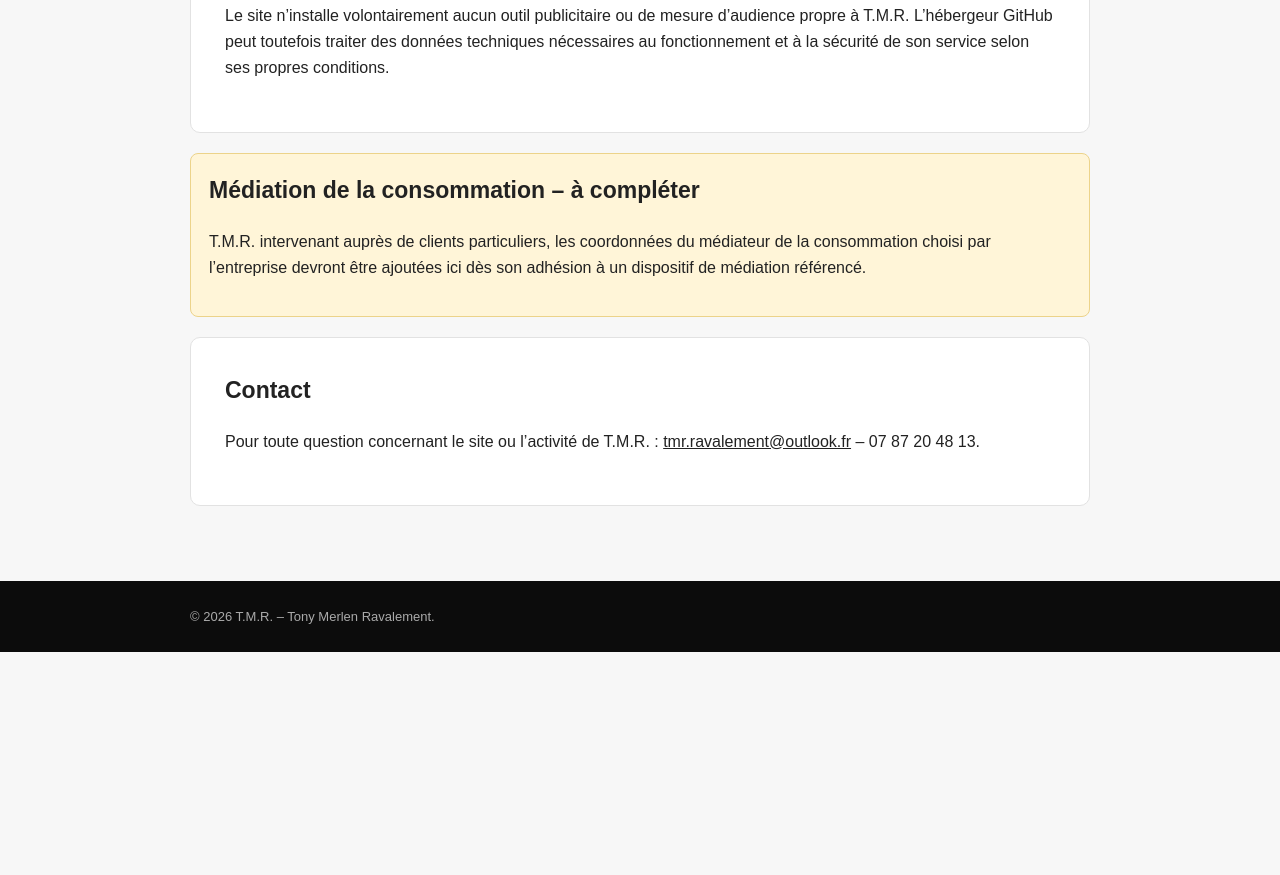
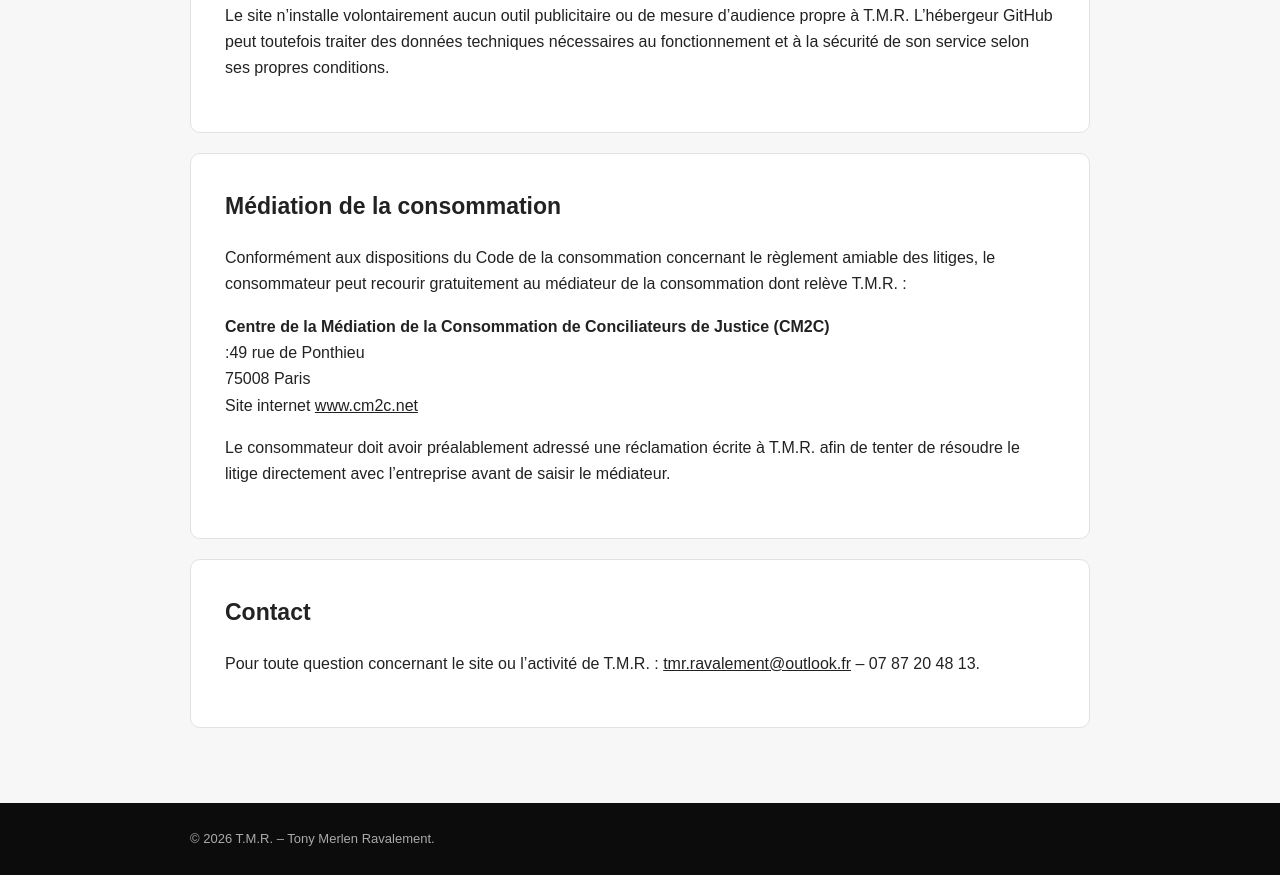
Before and after one commit to tmrravalement-cell/T.M.R-ravalement-, a plain HTML site: page mentions-legales.html in a window 1280 px wide. Shown: the part 2191-3066 px from the top of the page. Before the commit the page ends 2843 px from the top, so only its background shows below. Drawn offline with Linux system fonts and the light colour scheme.

Commit message:
Update mentions-legales.html

```diff
--- a/mentions-legales.html
+++ b/mentions-legales.html
@@ -78,11 +78,26 @@
 <p>Le site n’installe volontairement aucun outil publicitaire ou de mesure d’audience propre à T.M.R. L’hébergeur GitHub peut toutefois traiter des données techniques nécessaires au fonctionnement et à la sécurité de son service selon ses propres conditions.</p>
 </div>
 
-<div class="box warn">
-<h2>Médiation de la consommation – à compléter</h2>
-<p>T.M.R. intervenant auprès de clients particuliers, les coordonnées du médiateur de la consommation choisi par l’entreprise devront être ajoutées ici dès son adhésion à un dispositif de médiation référencé.</p>
+<div class="box">
+  <h2>Médiation de la consommation</h2>
+  <p>
+    Conformément aux dispositions du Code de la consommation concernant le règlement amiable des litiges,
+    le consommateur peut recourir gratuitement au médiateur de la consommation dont relève T.M.R. :
+  </p>
+
+  <p>
+    <strong>Centre de la Médiation de la Consommation de Conciliateurs de Justice (CM2C)</strong><br>
+ :49 rue de Ponthieu<br>
+    75008 Paris<br>
+    Site internet
+ <a href="https://www.cm2c.net/" target="_blank" rel="noopener">www.cm2c.net</a>
+  </p>
+
+  <p>
+    Le consommateur doit avoir préalablement adressé une réclamation écrite à T.M.R.
+    afin de tenter de résoudre le litige directement avec l’entreprise avant de saisir le médiateur.
+  </p>
 </div>
-
 <div class="box">
 <h2>Contact</h2>
 <p>Pour toute question concernant le site ou l’activité de T.M.R. : <a href="mailto:tmr.ravalement@outlook.fr">tmr.ravalement@outlook.fr</a> – 07 87 20 48 13.</p>
```
